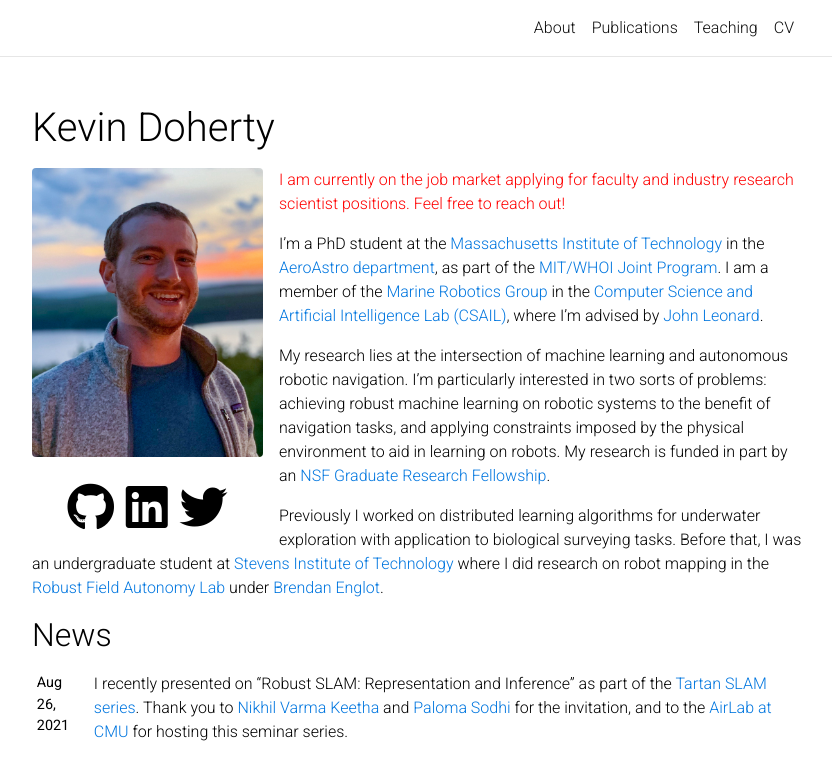
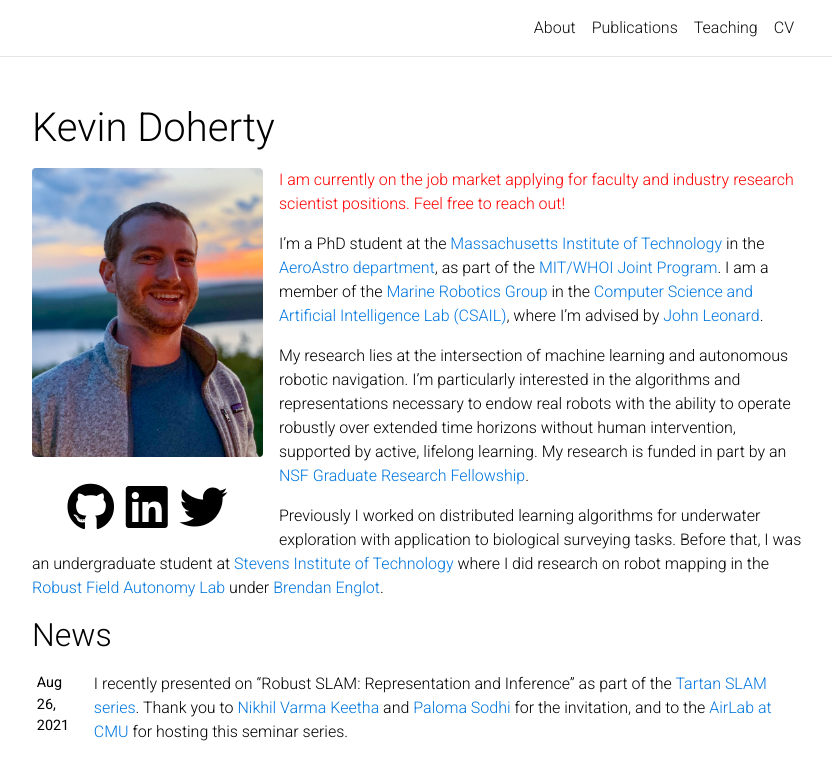
Before and after one commit to keevindoherty/keevindoherty.github.io, a Jekyll site: the page built from _pages/about.md, in a window 1280 px wide and 900 px high, cut to the strip 0-764 px from the top of the window. Shown: the whole strip, without its empty margins (223-1055 px from the left). Built offline with Jekyll 4.4.1, drawn with Linux system fonts in a browser that asks for light colours; full-size pictures stand in for the smaller copies a plugin makes; comment, search, counter and statistics services are not loaded; a style sheet for code colours, icons or effects is not loaded.

Commit message:
Update about.

```diff
--- a/_pages/about.md
+++ b/_pages/about.md
@@ -25,12 +25,8 @@ href="http://csail.mit.edu/">Computer Science and Artificial Intelligence Lab
 (CSAIL)</a>, where I'm advised by <a
 href="https://www.csail.mit.edu/person/john-leonard">John Leonard</a>.
 
-
 My research lies at the intersection of machine learning and autonomous robotic
-navigation. I'm particularly interested in two sorts of problems: achieving
-robust machine learning on robotic systems to the benefit of navigation tasks,
-and applying constraints imposed by the physical environment to aid in learning
-on robots. My research is funded in part by an <a
+navigation. I'm particularly interested in the algorithms and representations necessary to endow real robots with the ability to operate robustly over extended time horizons without human intervention, supported by active, lifelong learning. My research is funded in part by an <a
 href="https://www.nsfgrfp.org/">NSF Graduate Research Fellowship</a>.
 
 Previously I worked on distributed learning algorithms for underwater
```
